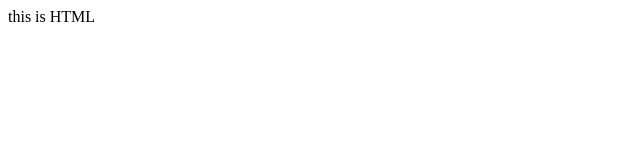
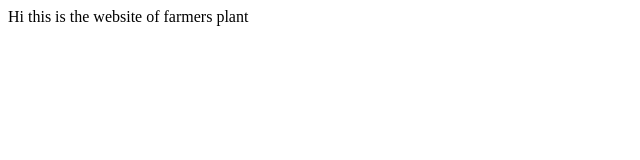
Before and after one commit to renzocom12/FarmersPlant, a website: page index.html in a window 1280 px wide. Shown: the whole page, without its empty margins (0-640 px from the left). Drawn offline with Linux system fonts and the light colour scheme.

Commit message:
Update index.html

```diff
--- a/index.html
+++ b/index.html
@@ -7,6 +7,6 @@
     <title>Document</title>
 </head>
 <body>
-    this is HTML
+   Hi this is the website of farmers plant
 </body>
 </html>
```
